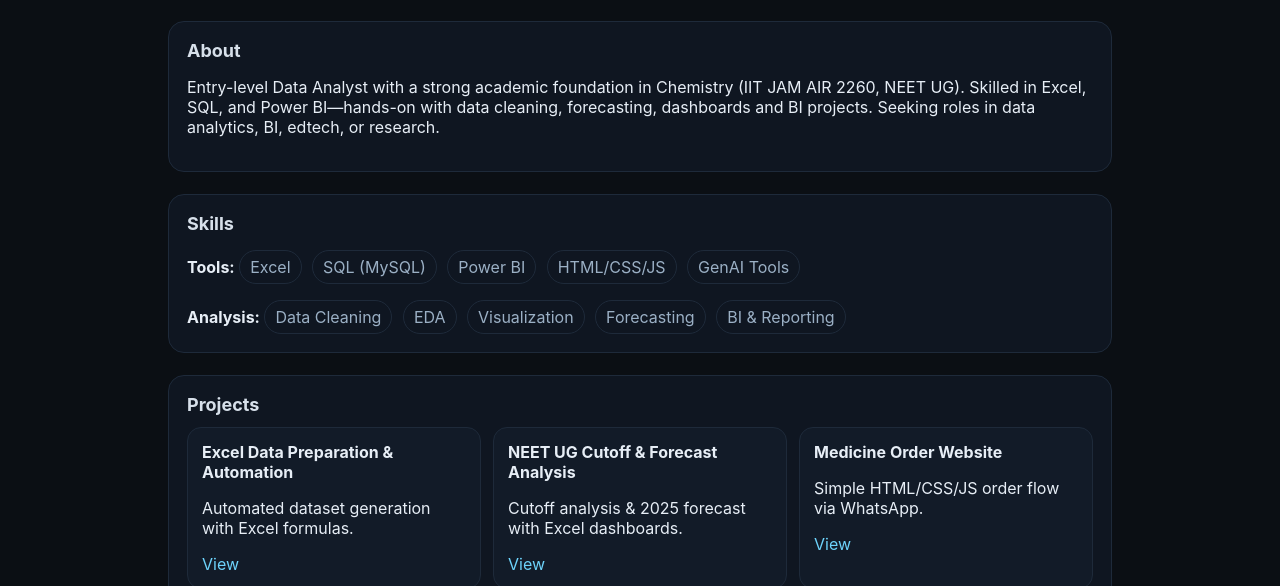
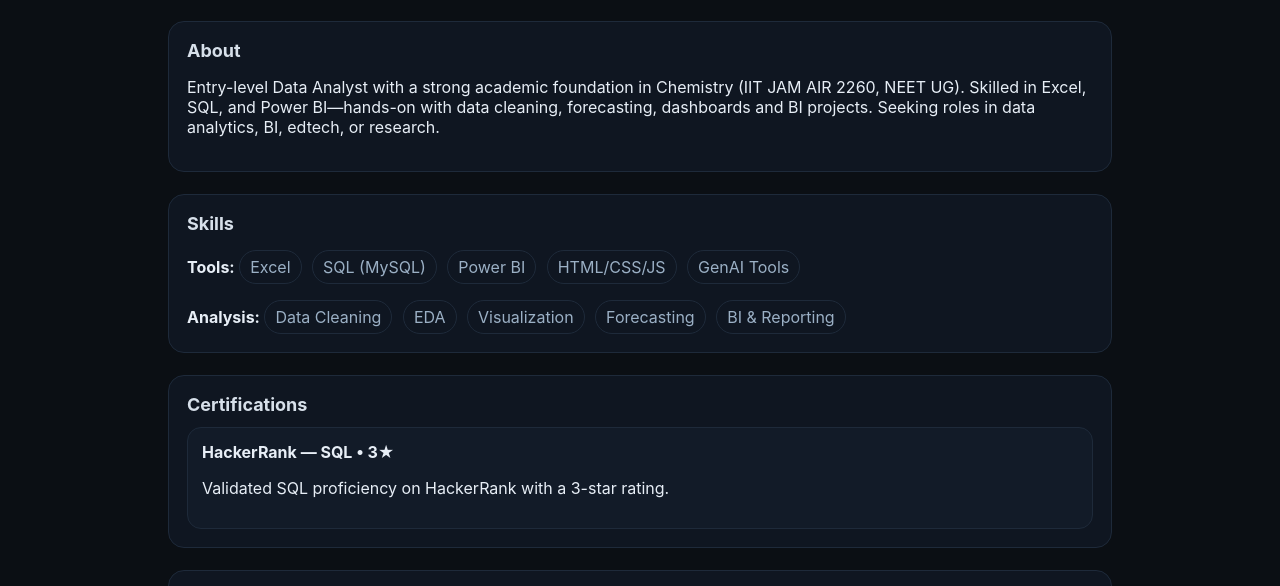
Before and after one commit to anchit15233/anchit-portfolio-frontend, a plain HTML site: page index.html in a window 1280 px wide. Shown: the part 140-726 px from the top of the page. Drawn offline with Linux system fonts and the light colour scheme.

Commit message:
Update index.html

```diff
--- a/index.html
+++ b/index.html
@@ -72,6 +72,19 @@
           <span class="pill">Visualization</span>
           <span class="pill">Forecasting</span>
           <span class="pill">BI & Reporting</span>
+        </div>
+      </div>
+    </section>
+
+    <!-- Certifications (ADDED) -->
+    <section class="section">
+      <h2>Certifications</h2>
+      <div class="cards">
+        <div class="card">
+          <strong>HackerRank — SQL • 3★</strong>
+          <p>Validated SQL proficiency on HackerRank with a 3-star rating.</p>
+          <!-- Optional: add your verify link below when you have it -->
+          <!-- <a href="https://www.hackerrank.com/certificates/XXXXXX" target="_blank">Verify</a> -->
         </div>
       </div>
     </section>
```
